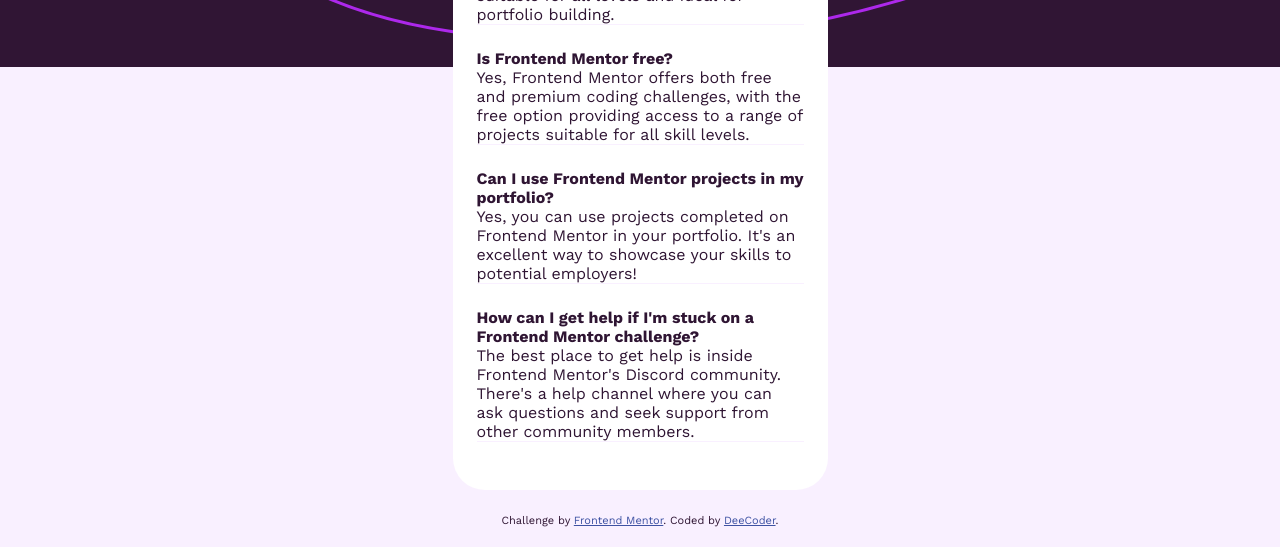
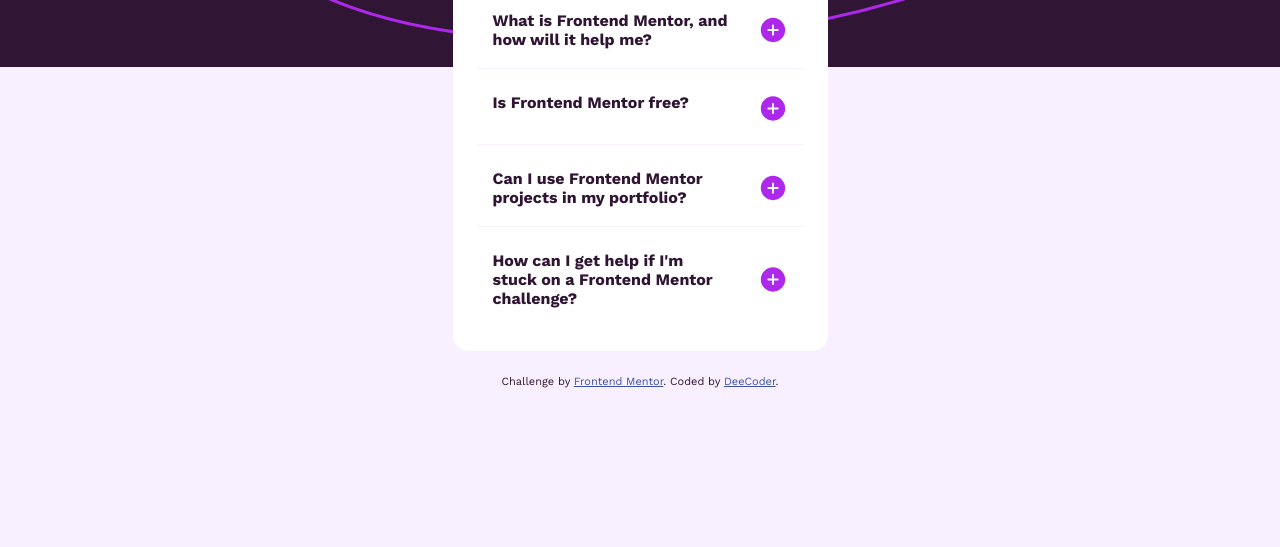
Before and after one commit to Akinwande-Mhayormarkdee-Oladipo/FAQ-Accordion-frontendmentor, a plain HTML site: page index.html in a window 1280 px wide. Shown: the part 253-800 px from the top of the page. Drawn offline with nearby package versions, Linux system fonts and the light colour scheme.

Commit message:
Work update

```diff
--- a/index.html
+++ b/index.html
@@ -26,6 +26,7 @@
       <div class="faq">
         <div class="question">
           <h4>What is Frontend Mentor, and how will it help me?</h4>
+          <img src="assets/images/icon-plus.svg" alt="" srcset="">
         </div>
         <div class="answer">
           <p>Frontend Mentor offers realistic coding challenges to help developers improve their
@@ -37,6 +38,7 @@
       <div class="faq">
         <div class="question">
           <h4>Is Frontend Mentor free?</h4>
+          <img src="assets/images/icon-plus.svg" alt="" >
         </div>
         <div class="answer">
           <p>Yes, Frontend Mentor offers both free and premium coding challenges, with the free
@@ -47,6 +49,7 @@
       <div class="faq">
         <div class="question">
           <h4>Can I use Frontend Mentor projects in my portfolio?</h4>
+          <img src="assets/images/icon-plus.svg" alt="" >
         </div>
         <div class="answer">
           <p>Yes, you can use projects completed on Frontend Mentor in your portfolio. It's an excellent
@@ -57,6 +60,7 @@
       <div class="faq">
         <div class="question">
           <h4>How can I get help if I'm stuck on a Frontend Mentor challenge?</h4>
+          <img src="assets/images/icon-plus.svg" alt="" >
         </div>
         <div class="answer">
           <p>The best place to get help is inside Frontend Mentor's Discord community. There's a help
--- a/sass/styles.scss
+++ b/sass/styles.scss
@@ -33,7 +33,7 @@
 .wrapper{
     max-width: 375px;
     background-color: white;
-    border-radius: 2rem;
+    border-radius: 1rem;
     padding: 1.5rem;
     margin-bottom: 1.5rem;
 
@@ -53,8 +53,33 @@
 .wrapper .faq{
     margin: 1.5rem auto;
     border-bottom: 1px solid $LightPink;
-    border-bottom
-    .answer p{
-        color: $GrayishPurple;
+    &:last-child{
+        border-bottom: none;
+        margin-bottom: 0;
     }
+
+    .question{
+        margin: 1rem ;
+        display:flex;
+        justify-content: space-between;
+
+        h4{
+            width: 80%;
+        }
+    }
+
+    .answer{
+        margin: 0.2rem auto;
+        padding: 0;
+        max-height: 0;
+        overflow: hidden;
+
+        p{
+            color: $GrayishPurple;
+        }
+    }
+
+
+
+
 }
```
Also changed, not shown: css/styles.css.
